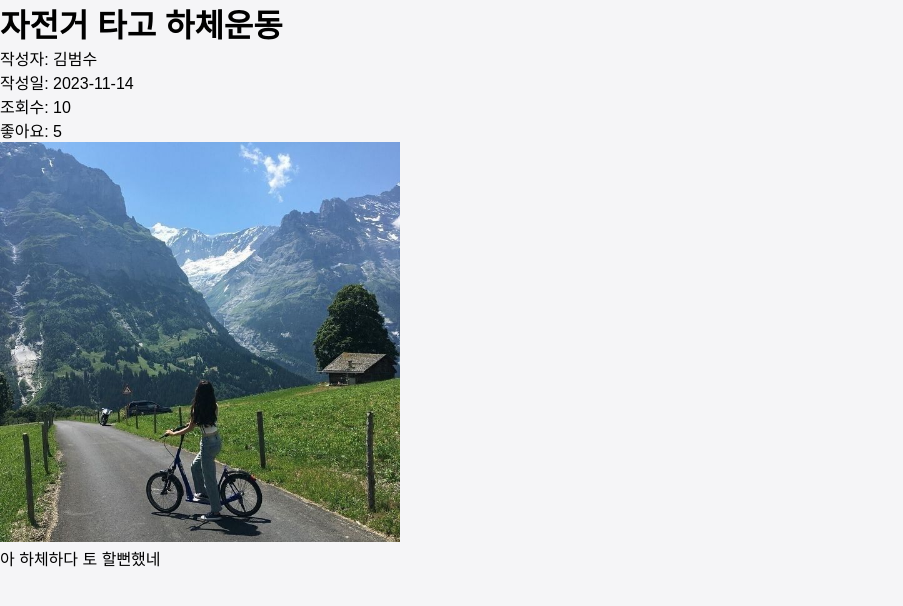
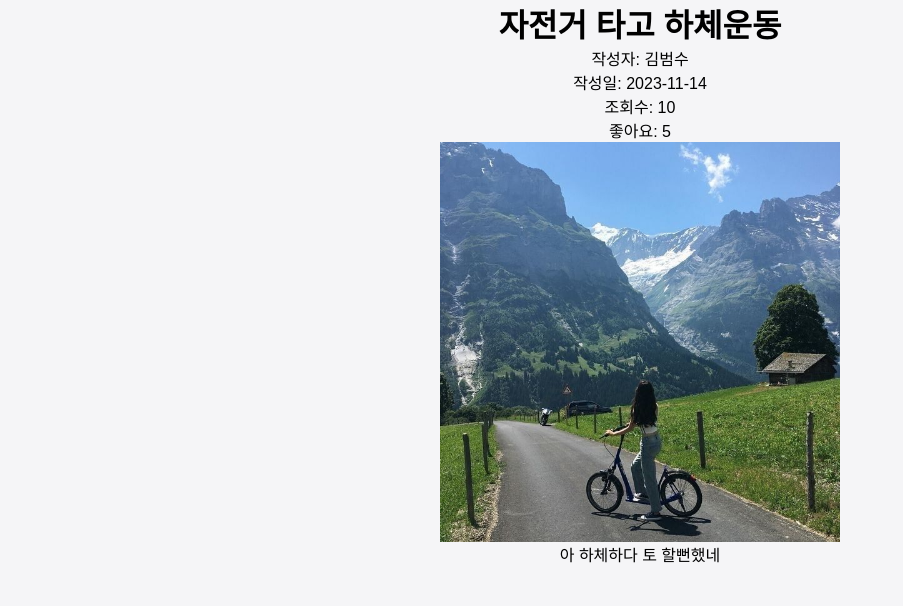
Before and after one commit to EnjoyTripS10/EnjoyTrip_FE, a Vue app: page /board in a window 1280 px wide. Shown: the top 606 px of the page, without its empty margins (0-903 px from the left). Built offline with nearby package versions, Linux system fonts and the light colour scheme; no server answers.

Commit message:
mainPage_Update

```diff
--- a/src/components/board/boardDetail.vue
+++ b/src/components/board/boardDetail.vue
@@ -13,7 +13,7 @@ const post = ref({
 </script>
 
 <template>
-    <div>
+    <div class="board">
         <h1>{{ post.title }}</h1>
         <p>작성자:
             {{ post.author }}</p>
@@ -29,5 +29,10 @@ const post = ref({
 </template>
 
 <style scoped>
+.board {
+    display: flex;
+    flex-direction: column;
+    align-items: center;
+}
 
 </style>
```
